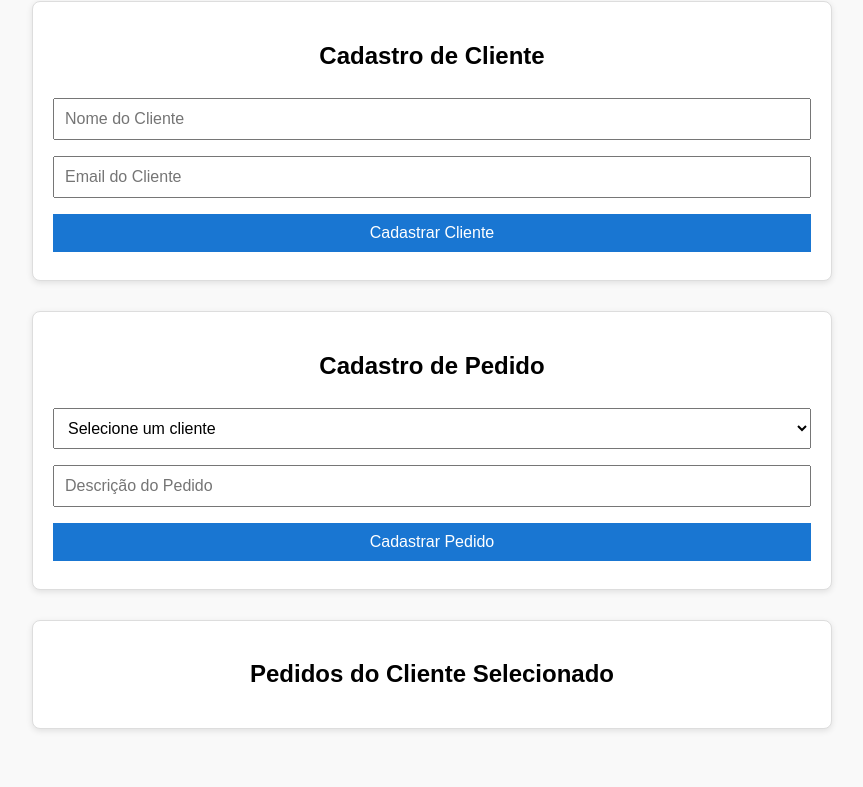
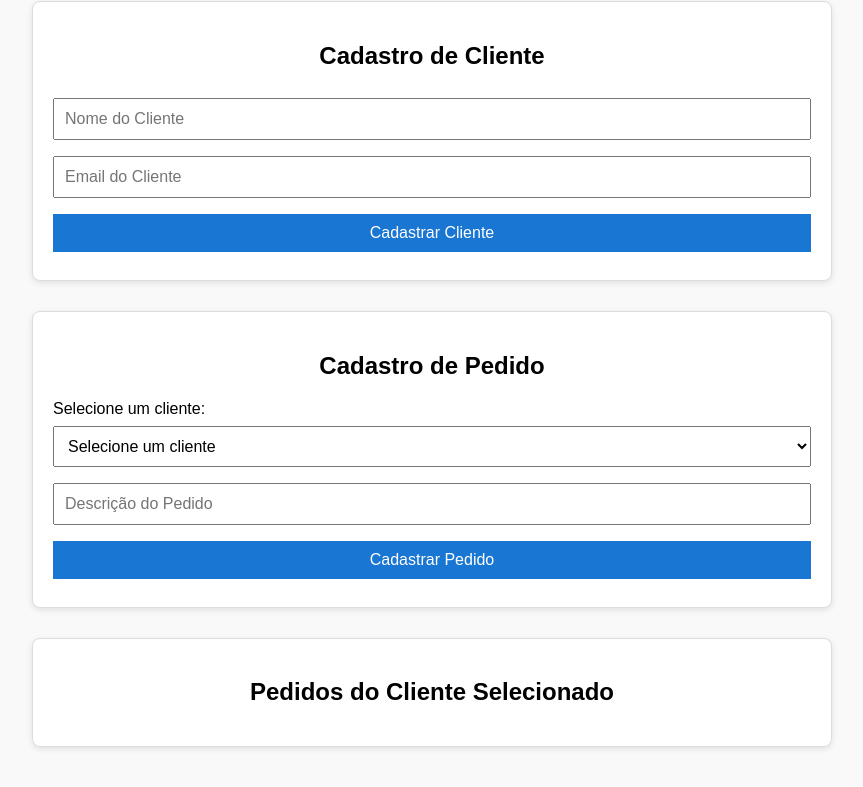
Before and after one commit to Alexbass2021/Cadastro, a plain HTML site: page index.html in a window 1280 px wide. Shown: the part 119-906 px from the top of the page, without its empty margins (208-1071 px from the left). Drawn offline with nearby package versions, Linux system fonts and the light colour scheme.

Commit message:
Cadastro de Clientes Editado

```diff
--- a/index.html
+++ b/index.html
@@ -2,6 +2,7 @@
 <html lang="pt-BR">
   <head>
     <meta charset="UTF-8" />
+    <meta name="viewport" content="width=device-width, initial-scale=1.0" />
     <title>Cadastro de Clientes e Pedidos</title>
     <link rel="stylesheet" href="style.css" />
     <script src="https://unpkg.com/dexie@latest/dist/dexie.js"></script>
@@ -18,6 +19,7 @@
 
     <div class="form-section">
       <h2>Cadastro de Pedido</h2>
+      <label for="clientePedidoSelect">Selecione um cliente:</label>
       <select id="clientePedidoSelect">
         <option value="">Selecione um cliente</option>
       </select>
```
